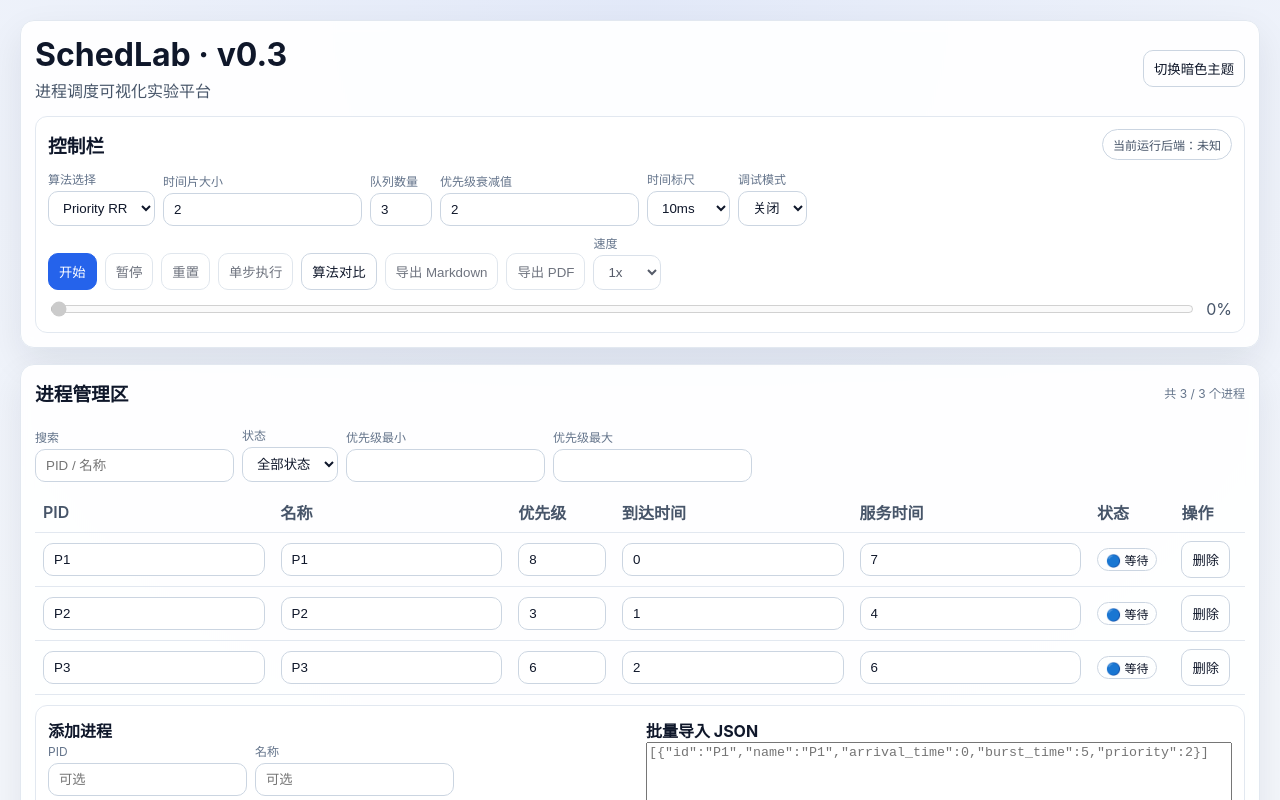
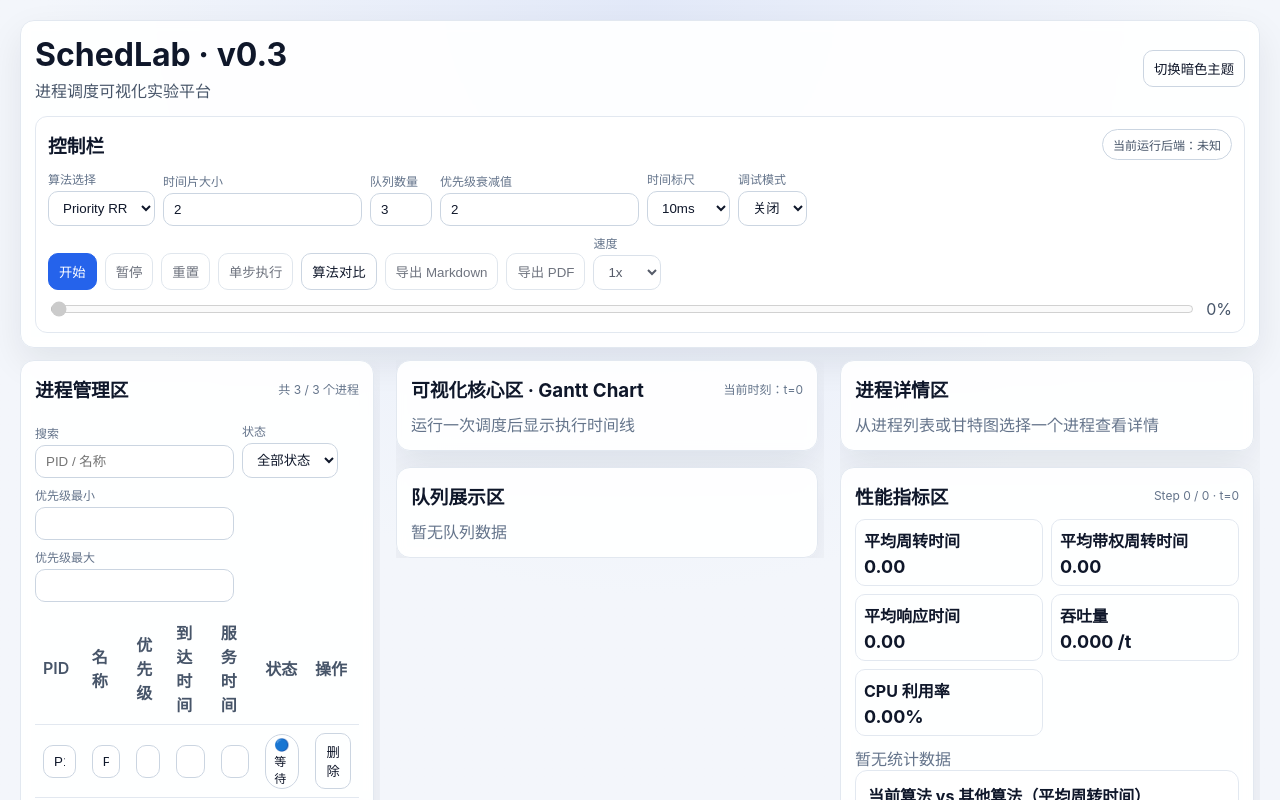
Before and after one commit to Owl23007/proc-sched-lab, a Vue app: page / in a window 1280 px wide. Shown: the top 800 px of the page. Built offline with nearby package versions, Linux system fonts and the light colour scheme.

Commit message:
feat(layout): 添加 Kanban 布局组件并更新样式以支持滚动

```diff
--- a/src/App.vue
+++ b/src/App.vue
@@ -6,6 +6,7 @@ import ProcessDetail from './components/ProcessDetail.vue'
 import ProcessEditor from './components/ProcessEditor.vue'
 import QueueView from './components/QueueView.vue'
 import StatsPanel from './components/StatsPanel.vue'
+import KanbanLayout from './layouts/KanbanLayout.vue'
 import { useSimulationStore } from './stores/simulation'
 
 const simulation = useSimulationStore()
@@ -41,8 +42,9 @@ watchEffect(() => {
 </script>
 
 <template>
-    <main class="layout">
-        <header class="header panel">
+    <KanbanLayout>
+        <template #header>
+            <div class="header panel">
                 <div class="header-top">
                     <div>
                         <h1>SchedLab · v0.3</h1>
@@ -107,7 +109,8 @@ watchEffect(() => {
                         <button class="btn ghost" :disabled="!canPlay" @click="simulation.resetPlayback">重置</button>
                         <button class="btn ghost" :disabled="!canPlay" @click="simulation.stepNext">单步执行</button>
                         <button class="btn ghost" :disabled="simulation.isRunning" @click="runCompare">算法对比</button>
-                    <button class="btn ghost" :disabled="!simulation.result" @click="simulation.exportMarkdownReport">导出
+                        <button class="btn ghost" :disabled="!simulation.result"
+                            @click="simulation.exportMarkdownReport">导出
                             Markdown</button>
                         <button class="btn ghost" :disabled="!simulation.result" @click="simulation.exportPdfReport">导出
                             PDF</button>
@@ -131,12 +134,16 @@ watchEffect(() => {
                         <span>{{ progress }}%</span>
                     </div>
                 </section>
-        </header>
+            </div>
+        </template>
 
+        <template #left>
             <ProcessEditor :processes="simulation.processes" :state-map="simulation.processStateMap"
                 :selected-process-id="simulation.selectedProcessId" @update:processes="simulation.processes = $event"
                 @select="simulation.setSelectedProcess" />
+        </template>
 
+        <template #center>
             <section class="grid-2">
                 <GanttChart :timeline="simulation.visibleTimeline" :current-time="simulation.currentTime"
                     :events="simulation.events" :zoom="zoom" :selected-process-id="simulation.selectedProcessId"
@@ -144,17 +151,21 @@ watchEffect(() => {
                 <QueueView :snapshot="simulation.currentSnapshot" :waiting-queue="simulation.waitingQueue"
                     :completed-queue="simulation.completedQueue" :debug-mode="debugMode" />
             </section>
+        </template>
 
+        <template #right>
             <section class="grid-2">
                 <ProcessDetail :process="simulation.selectedProcess" :history="simulation.selectedProcessHistory" />
-            <StatsPanel :metrics="simulation.result?.metrics ?? []" :average-turnaround="simulation.averageTurnaround"
+                <StatsPanel :metrics="simulation.result?.metrics ?? []"
+                    :average-turnaround="simulation.averageTurnaround"
                     :average-weighted-turnaround="simulation.averageWeightedTurnaround"
                     :average-response-time="simulation.averageResponseTime" :throughput="simulation.throughput"
                     :cpu-utilization="simulation.cpuUtilization" :current-step="simulation.currentStep"
                     :max-step="simulation.maxStep" :current-time="simulation.currentTime"
                     :compare="simulation.compareResult" :turnaround-trend="simulation.turnaroundTrend" />
             </section>
+        </template>
+    </KanbanLayout>
 
     <p v-if="simulation.error" class="error">{{ simulation.error }}</p>
-    </main>
 </template>
--- /dev/null
+++ b/src/layouts/KanbanLayout.vue
@@ -0,0 +1,72 @@
+<template>
+    <div class="kanban-root">
+        <header class="kanban-header">
+            <slot name="header" />
+        </header>
+
+        <main class="kanban-body">
+            <section class="kanban-column kanban-left">
+                <div class="column-scroll">
+                    <slot name="left" />
+                </div>
+            </section>
+
+            <section class="kanban-column kanban-center">
+                <div class="column-scroll">
+                    <slot name="center" />
+                </div>
+            </section>
+
+            <aside class="kanban-column kanban-right">
+                <div class="column-scroll">
+                    <slot name="right" />
+                </div>
+            </aside>
+        </main>
+    </div>
+</template>
+
+<script setup>
+// layout is presentational only
+</script>
+
+<style scoped>
+.kanban-root {
+    height: 100vh;
+    display: grid;
+    grid-template-rows: auto 1fr;
+    gap: 12px;
+}
+
+.kanban-header {
+    padding: 0;
+}
+
+.kanban-body {
+    display: grid;
+    grid-template-columns: minmax(280px, 360px) 1fr minmax(320px, 420px);
+    gap: 16px;
+    align-content: start;
+    padding: 0;
+}
+
+.kanban-column {
+    display: flex;
+    flex-direction: column;
+}
+
+.column-scroll {
+    /* ensure internal scrolling but prevent page scroll */
+    max-height: calc(100vh - 120px);
+    overflow: auto;
+    padding-right: 6px;
+}
+
+/* small screen fallback */
+@media (max-width: 1200px) {
+    .kanban-body {
+        grid-template-columns: 1fr;
+        grid-auto-rows: auto;
+    }
+}
+</style>
--- a/src/style.less
+++ b/src/style.less
@@ -510,3 +510,21 @@ button {
     color: var(--danger);
     font-weight: 600;
 }
+
+/* Kanban layout global helpers */
+html,
+body,
+#app {
+    height: 100%;
+}
+
+#app {
+    display: block;
+    /* keep centered container behavior */
+}
+
+/* column internal scroll when used outside the layout scope */
+.column-scroll {
+    max-height: calc(100vh - 120px);
+    overflow: auto;
+}
```
Lines whose indentation alone changed are shown as unchanged.
